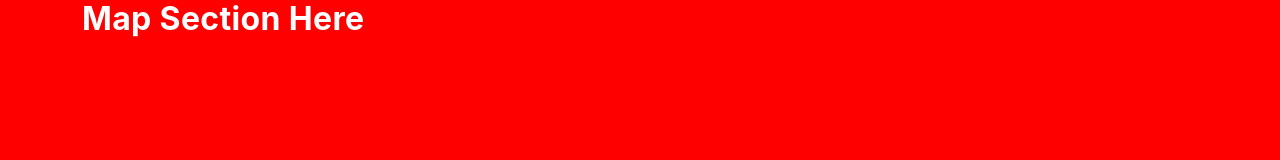
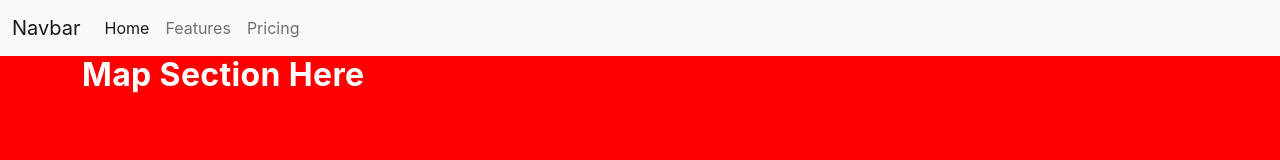
Before and after one commit to michellelclement/bottle_and_brew, a plain HTML site: page index.html in a window 1280 px wide. Drawn offline with nearby package versions, Linux system fonts and the light colour scheme.

Commit message:
Add bootsstrap code for nav bar

```diff
--- a/index.html
+++ b/index.html
@@ -13,7 +13,29 @@
 <body>
 
     <header>
-
+        <nav class="navbar navbar-expand-lg navbar-light bg-light">
+            <div class="container-fluid">
+              <a class="navbar-brand" href="#">Navbar</a>
+              <button class="navbar-toggler" type="button" data-bs-toggle="collapse" data-bs-target="#navbarNavDropdown" aria-controls="navbarNavDropdown" aria-expanded="false" aria-label="Toggle navigation">
+                <span class="navbar-toggler-icon"></span>
+              </button>
+              <div class="collapse navbar-collapse" id="navbarNavDropdown">
+                <ul class="navbar-nav">
+                  <li class="nav-item">
+                    <a class="nav-link active" aria-current="page" href="#">Home</a>
+                  </li>
+                  <li class="nav-item">
+                    <a class="nav-link" href="#">Features</a>
+                  </li>
+                  <li class="nav-item">
+                    <a class="nav-link" href="#">Pricing</a>
+                  </li>
+                    </ul>
+                  </li>
+                </ul>
+              </div>
+            </div>
+          </nav>
     </header>
 
     <!-- Map Section -->
```
